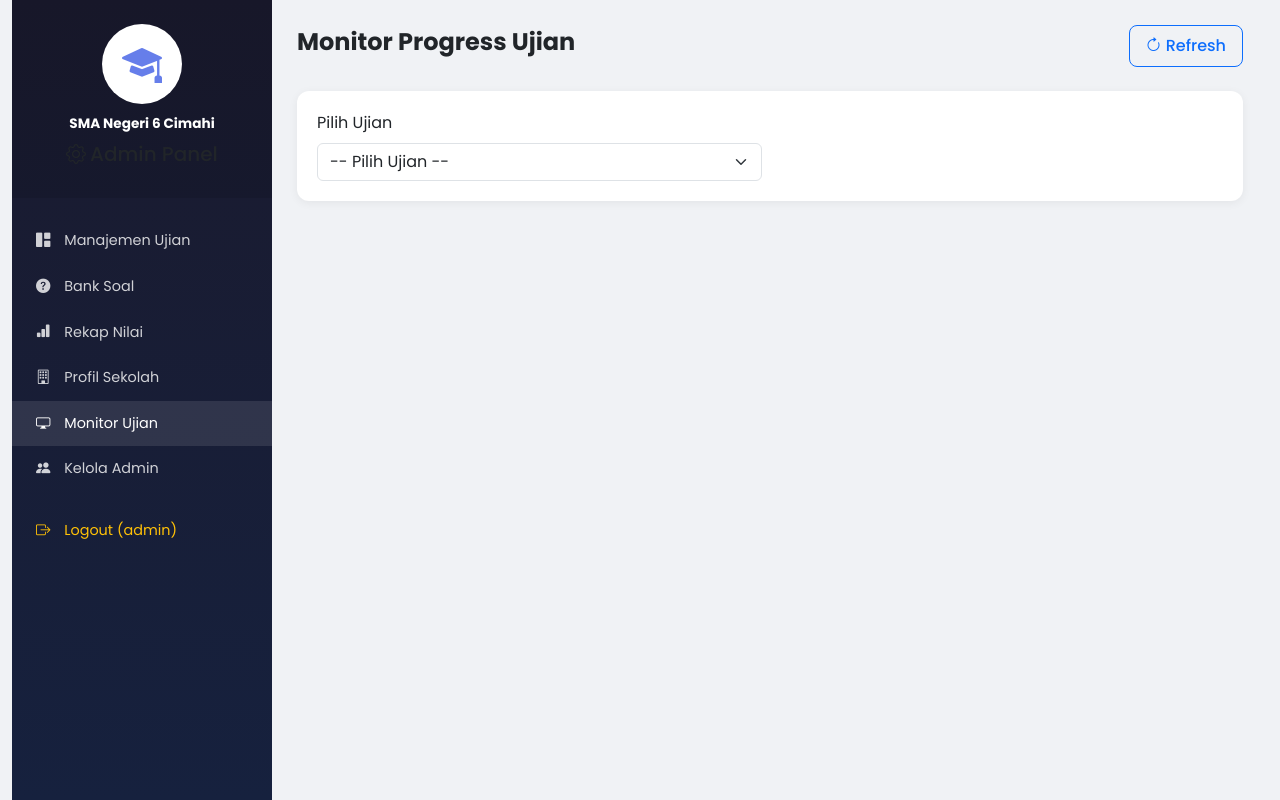
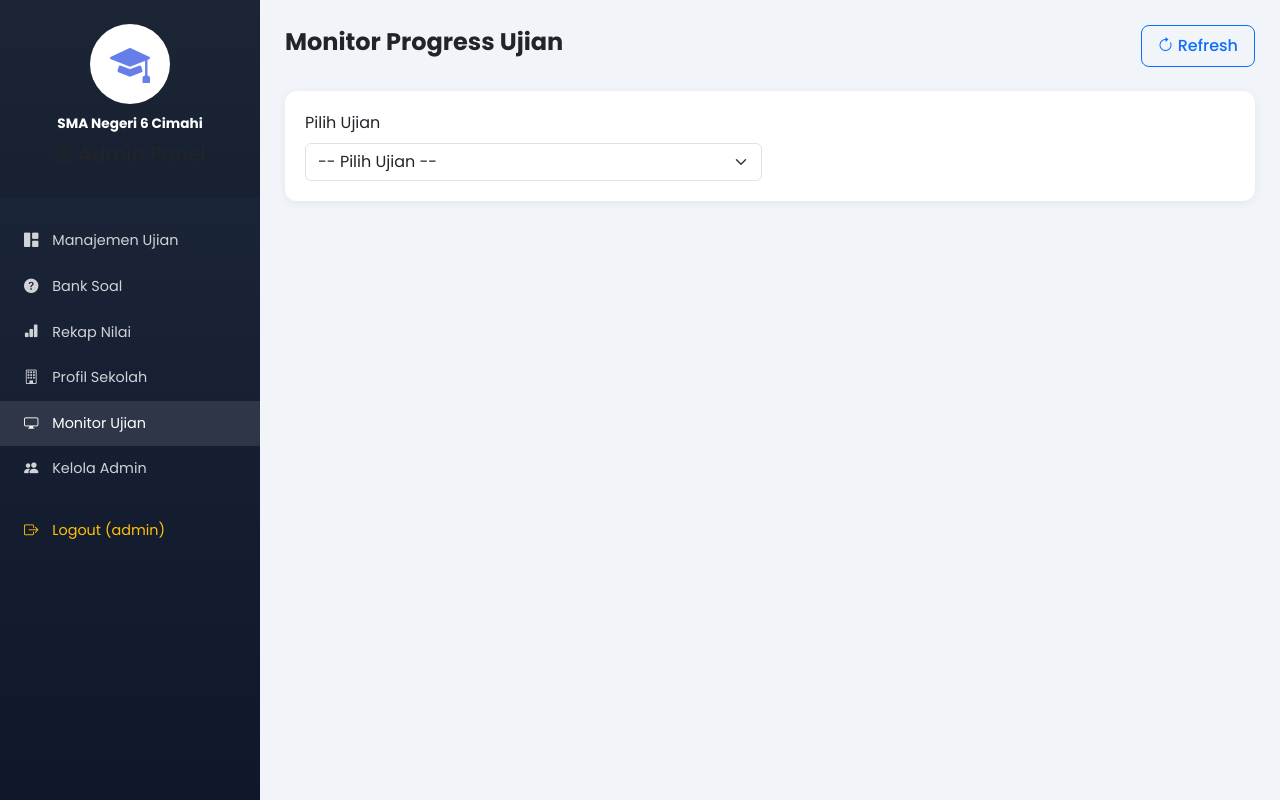
Before and after one commit to natedekaka/exam6, a PHP site: page /admin/monitor_ujian.php in a window 1280 px wide. Run offline with PHP 8.4, Linux system fonts and the light colour scheme; a user stored in the database is signed in; data comes from the database, SQL or seed files in the repository; data that the repository does not hold is empty.

Commit message:
fix: unify sidebar style with other admin pages

```diff
--- a/admin/monitor_ujian.php
+++ b/admin/monitor_ujian.php
@@ -108,14 +108,18 @@ foreach ($violation_data as $v) {
     <link href="https://fonts.googleapis.com/css2?family=Poppins:wght@300;400;500;600;700&display=swap" rel="stylesheet">
     <style>
         * { font-family: 'Poppins', system-ui, -apple-system, sans-serif; }
-        body { background: #f0f2f5; margin: 0; }
+        body { background: #f1f5f9; margin: 0; }
         .sidebar {
             width: 260px;
             min-height: 100vh;
-            background: linear-gradient(180deg, #1a1a2e 0%, #16213e 100%);
+            background: linear-gradient(180deg, #1e293b 0%, #0f172a 100%);
+            position: fixed;
+            left: 0;
+            top: 0;
+            z-index: 1000;
             padding: 0;
-            flex-shrink: 0;
         }
+        .main-content { margin-left: 260px; padding: 25px; background: #f1f5f9; min-height: 100vh; }
         .sidebar-menu { padding: 20px 0; }
         .sidebar-menu a {
             display: block;
@@ -148,7 +152,7 @@ foreach ($violation_data as $v) {
     </style>
 </head>
 <body>
-    <div class="container-fluid" style="display:flex;">
+    <div class="d-flex">
         <div class="sidebar">
             <div class="text-center py-4" style="background: rgba(0,0,0,0.1);">
                 <div style="width: 80px; height: 80px; background: white; border-radius: 50%; margin: 0 auto 10px; display: flex; align-items: center; justify-content: center;">
```
